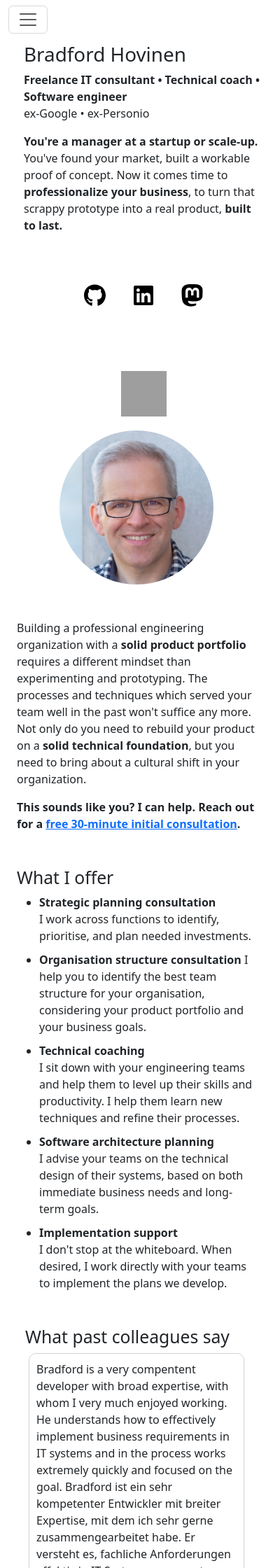
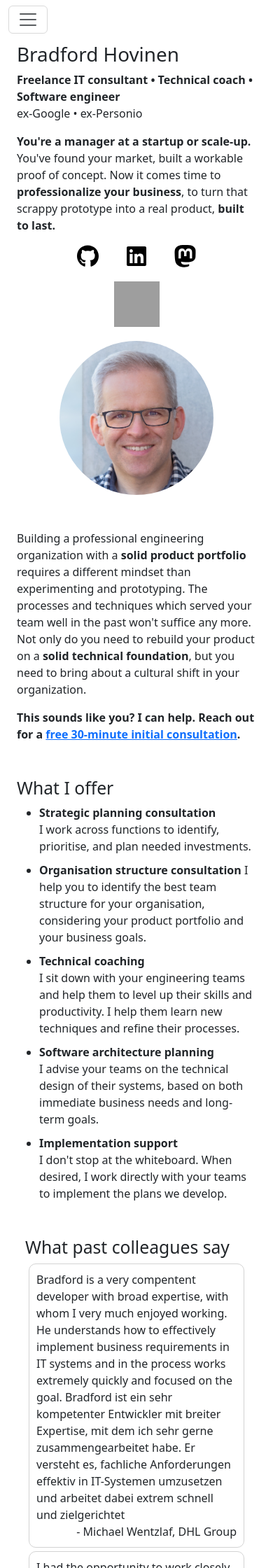
Before and after one commit to hovinen-tech/hovinen-tech.github.io, a Jekyll site: the page built from index.html, in a window 390 px wide. Shown: the top 2240 px of the page at 70% size. Built offline with Jekyll 4.4.1, drawn with Linux system fonts in a browser that asks for light colours; comment, search, counter and statistics services are not loaded; grey boxes are pictures that could not be loaded.

Commit message:
Fix styling of main page on mobile

```diff
--- a/css/main-banner.scss
+++ b/css/main-banner.scss
@@ -3,7 +3,6 @@
 
 #banner {
     .item {
-        margin-left: 10px;
         width: 100%;
     }
 
@@ -23,7 +22,18 @@
     display: flex;
     justify-content: center;
     padding-bottom: 20px;
-    margin-top: 4.5rem;
+}
+
+@media only screen and (min-width: 43.75rem) {
+    #banner {
+        .item {
+            margin-left: 10px;
+        }
+    }
+
+    .small-links {
+        margin-top: 4.5rem;
+    }
 }
 
 .small-banner-link {
```
